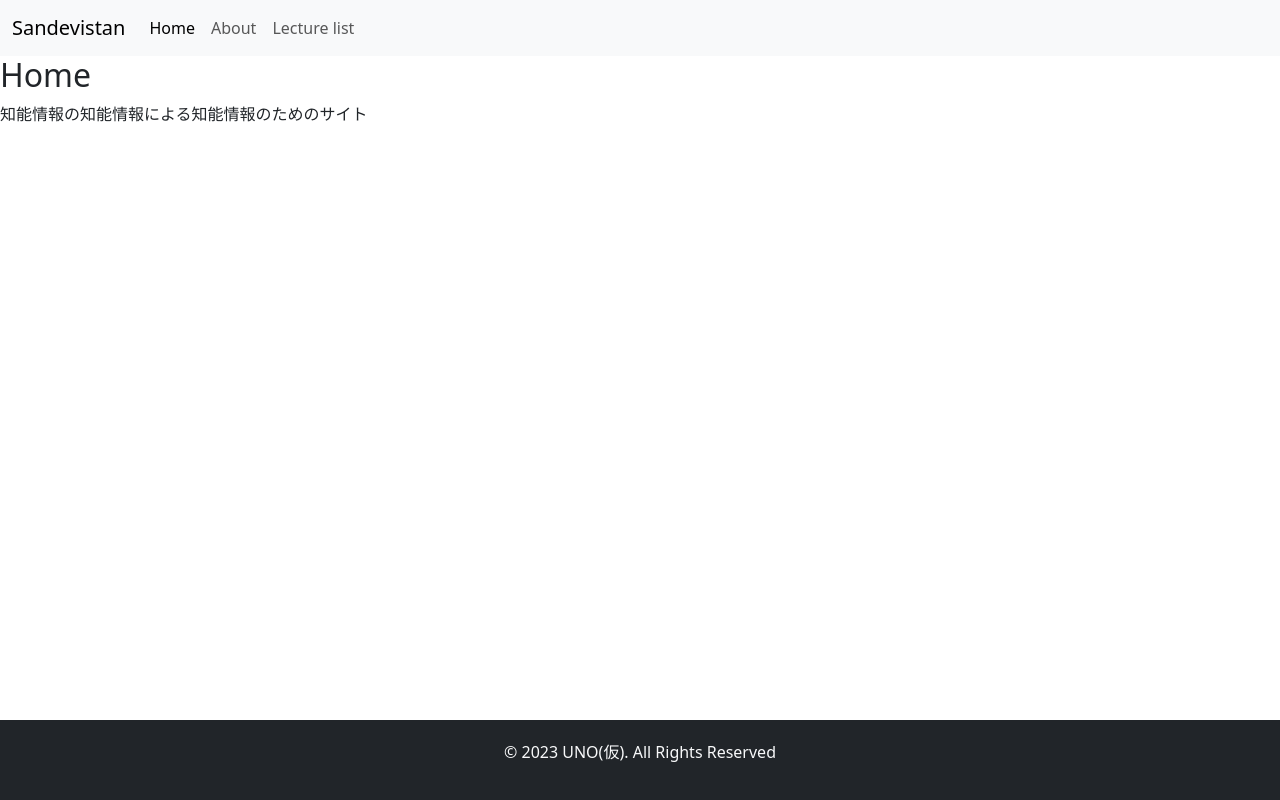
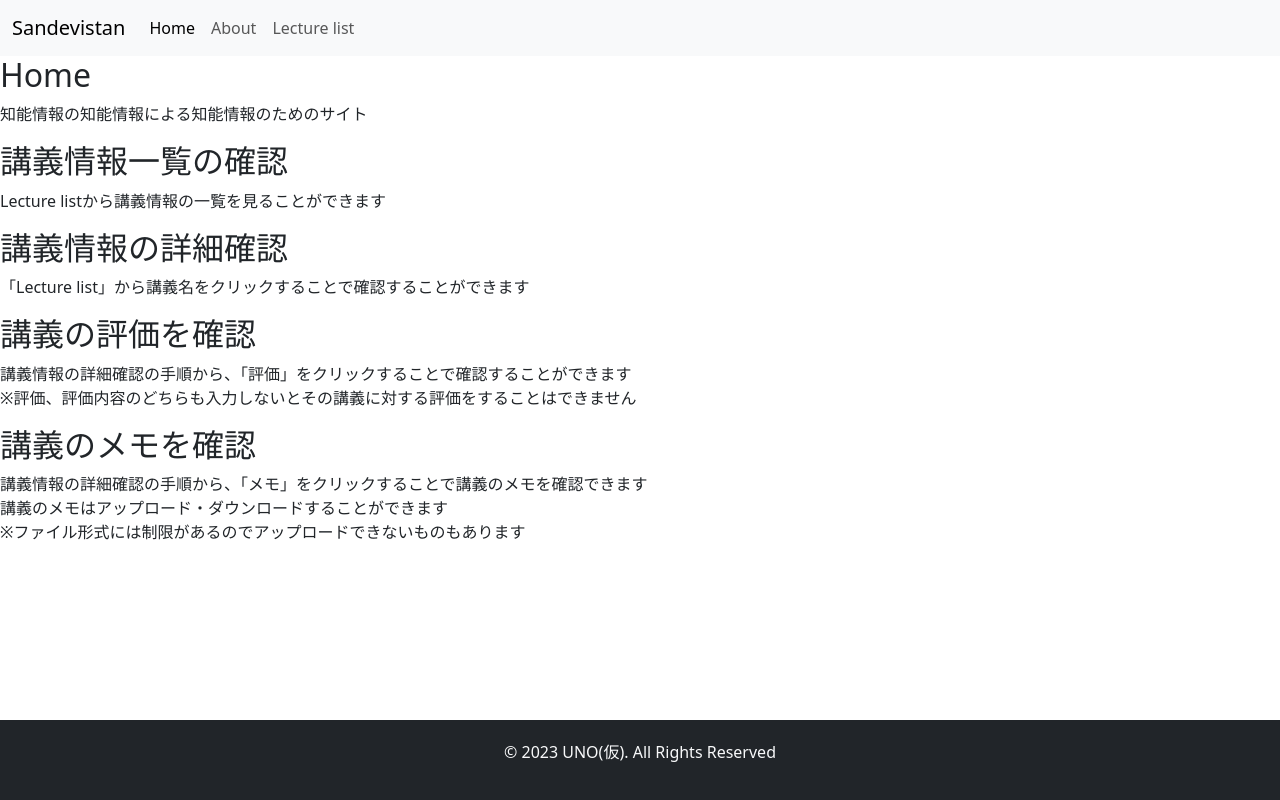
Before and after one commit to 215725A/sandevistan, a React (Create React App) app in the folder frontend/: page / in a window 1280 px wide. Built offline with nearby package versions, Linux system fonts and the light colour scheme; no server answers; the HTML template or start-up script is replaced by a standard one.

Commit message:
ちょっとしたバグの修正

```diff
--- a/frontend/src/classes/Lecture.js
+++ b/frontend/src/classes/Lecture.js
@@ -31,18 +31,12 @@ const Lecture = () => {
     }, [className]);
 
     useEffect(() => {
-        const fetchFiles = async () => {
-            try {
-                const response = await fetch(`https://files.st.ie.u-ryukyu.ac.jp/files?fileTag=${className}`);
-                const data = await response.json();
-                setFiles(data.files);
-            } catch (err) {
-                console.error('Error fetching files', err);
-            }
-        };
+        fetchReviews();
+    }, [className]);
 
+    useEffect(() => {
         fetchFiles();
-    }, []);
+    }, [className]);
 
     const saveReview = async () => {
         console.log(JSON.stringify(draftReviews));
@@ -71,6 +65,16 @@ const Lecture = () => {
             setReviews(data);
         } catch (error) {
             console.error('Error fetching reviews: ', error);
+        }
+    };
+
+    const fetchFiles = async () => {
+        try {
+            const response = await fetch(`https://files.st.ie.u-ryukyu.ac.jp/files?fileTag=${className}`);
+            const data = await response.json();
+            setFiles(data.files);
+        } catch (err) {
+            console.error('Error fetching files', err);
         }
     };
 
@@ -171,6 +175,7 @@ const Lecture = () => {
                             ></input>
                             <button
                                 onClick={() => saveReview()}
+                                disabled={!draftReviews.rating || !draftReviews.content}
                             >投稿する</button>
                         </div>
                     </div>
--- a/frontend/src/contents/Home.js
+++ b/frontend/src/contents/Home.js
@@ -5,6 +5,32 @@ const Home = () => {
         <div>
             <h2>Home</h2>
             <p>知能情報の知能情報による知能情報のためのサイト</p>
+
+            <div>
+                <h2>講義情報一覧の確認</h2>
+                <p>
+                    Lecture listから講義情報の一覧を見ることができます
+                </p>
+
+                <h2>講義情報の詳細確認</h2>
+                <p>
+                    「Lecture list」から講義名をクリックすることで確認することができます
+                </p>
+
+                <h2>講義の評価を確認</h2>
+                <p>
+                    講義情報の詳細確認の手順から、「評価」をクリックすることで確認することができます <br />
+                    ※評価、評価内容のどちらも入力しないとその講義に対する評価をすることはできません
+                </p>
+
+                <h2>講義のメモを確認</h2>
+                <p>
+                    講義情報の詳細確認の手順から、「メモ」をクリックすることで講義のメモを確認できます <br />
+                    講義のメモはアップロード・ダウンロードすることができます <br />
+                    ※ファイル形式には制限があるのでアップロードできないものもあります
+                </p>
+            </div>
+
         </div>
     );
 };
```
